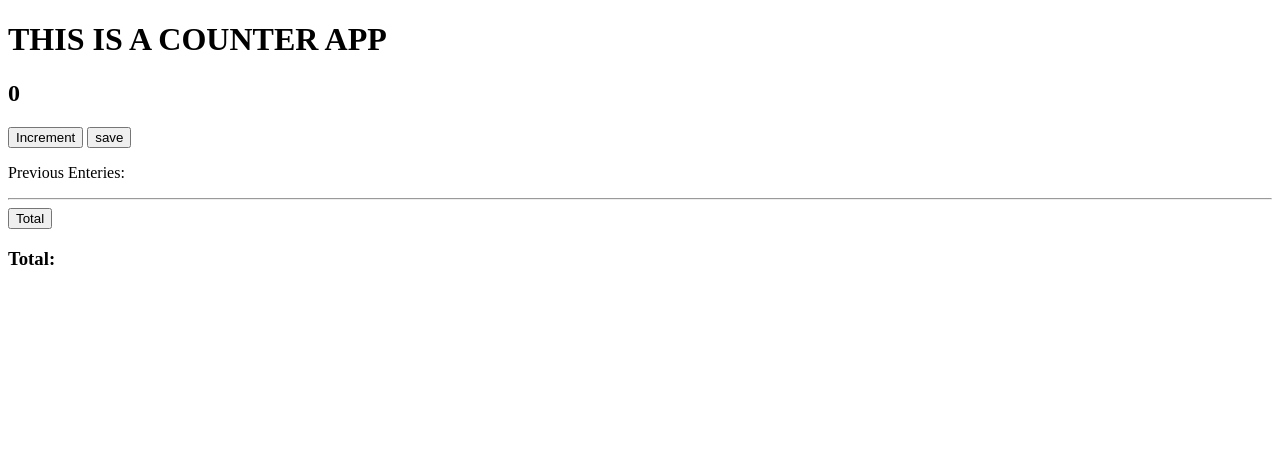
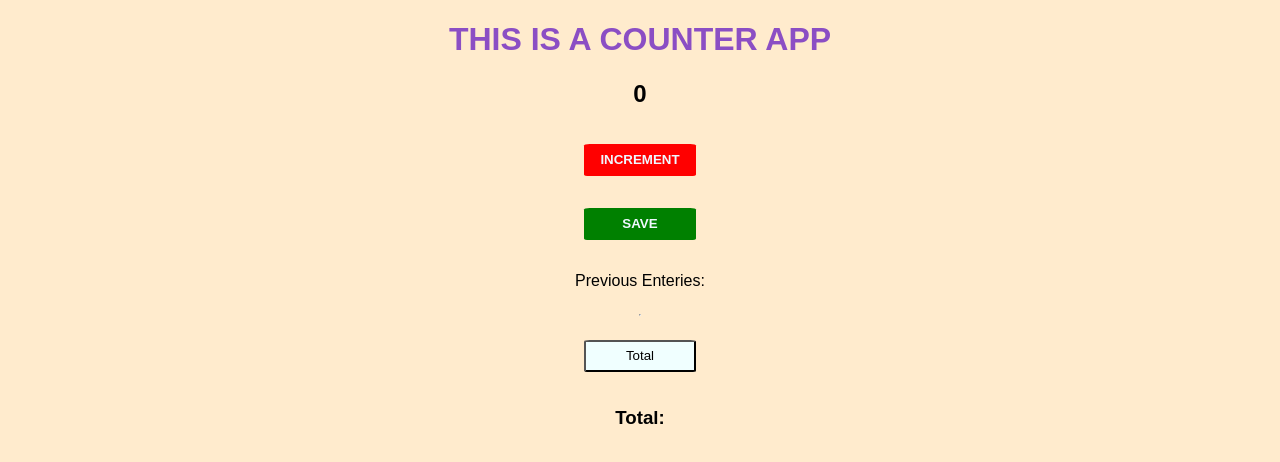
Before and after one commit to SaadSohailBajwa/udemy, a plain HTML site: page practice/index.html in a window 1280 px wide. Drawn offline with Linux system fonts and the light colour scheme; the site is published under a folder, as on GitHub Pages, so addresses that start at the root find nothing.

Commit message:
changed stylesheet href
changed href from /practice/main.css tomain.css

```diff
--- a/practice/index.html
+++ b/practice/index.html
@@ -5,7 +5,7 @@
     <meta http-equiv="X-UA-Compatible" content="IE=edge">
     <meta name="viewport" content="width=device-width, initial-scale=1.0">
     <title>Counter App</title>
-    <link rel="stylesheet" href="/practice/main.css">
+    <link rel="stylesheet" href="main.css">
 
 </head>
 <body>
```
